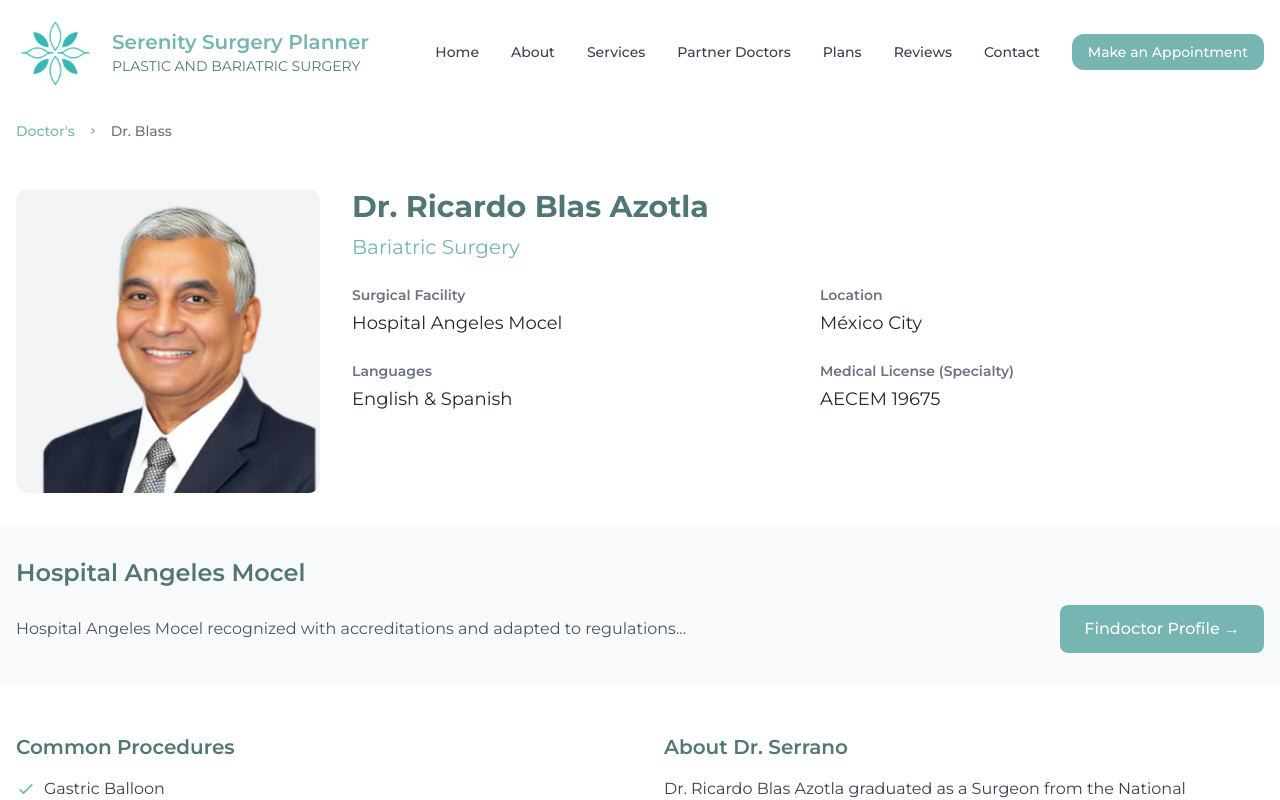
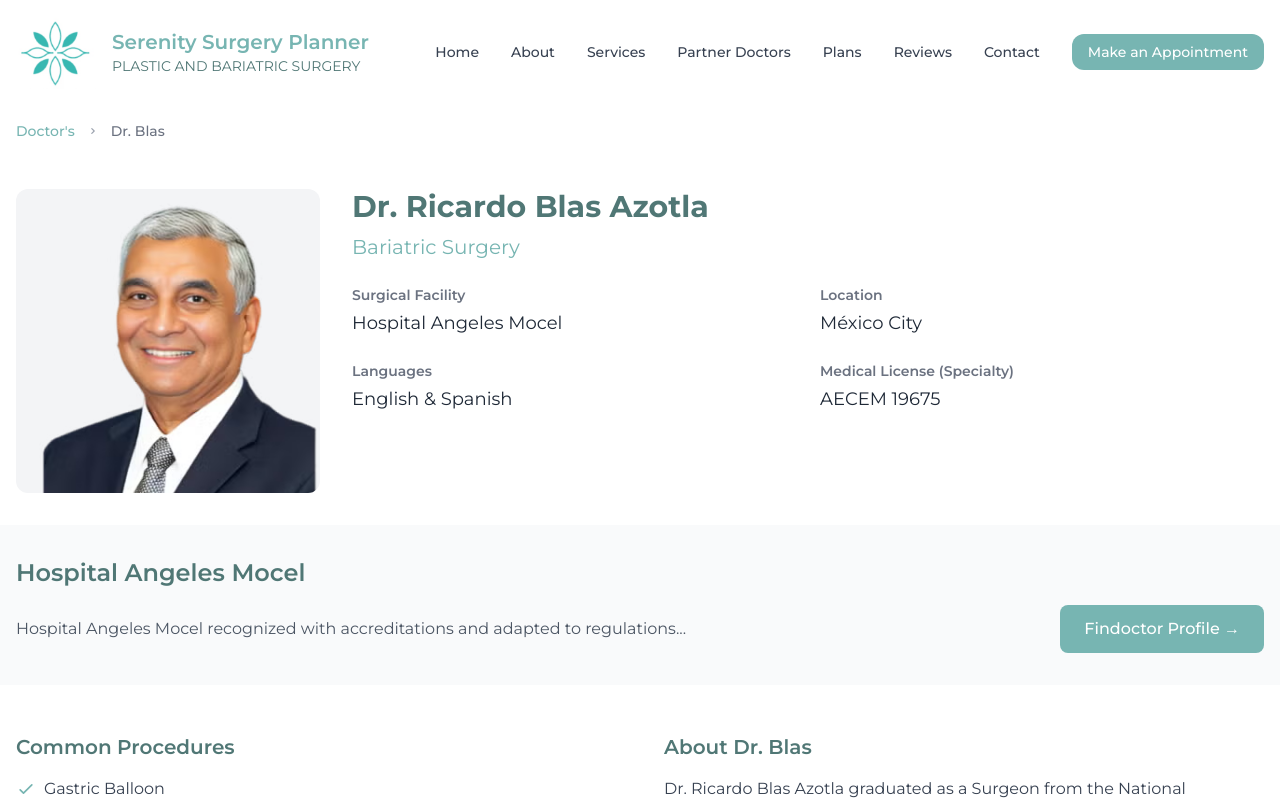
Before and after one commit to Irwingduran/ws-serenity, a Next.js app: page /doctors/doctor2 in a window 1280 px wide. Shown: the top 800 px of the page. Built offline with nearby package versions, Linux system fonts and the light colour scheme.

Commit message:
Update page.tsx/corrección de nombre

```diff
--- a/app/doctors/doctor2/page.tsx
+++ b/app/doctors/doctor2/page.tsx
@@ -36,7 +36,7 @@ const Page = () => {
                 <svg className="w-3 h-3 mx-1 text-gray-400" fill="currentColor" viewBox="0 0 20 20" xmlns="http://www.w3.org/2000/svg">
                   <path fillRule="evenodd" d="M7.293 14.707a1 1 0 010-1.414L10.586 10 7.293 6.707a1 1 0 011.414-1.414l4 4a1 1 0 010 1.414l-4 4a1 1 0 01-1.414 0z" clipRule="evenodd"></path>
                 </svg>
-                <span className="ml-1 text-sm font-medium text-gray-500 md:ml-2">Dr. Blass</span>
+                <span className="ml-1 text-sm font-medium text-gray-500 md:ml-2">Dr. Blas</span>
               </div>
             </li>
           </ol>
@@ -138,7 +138,7 @@ const Page = () => {
 
           {/* Bio */}
           <div>
-            <h3 className="text-xl font-semibold text-[#507775] mb-4">About Dr. Serrano</h3>
+            <h3 className="text-xl font-semibold text-[#507775] mb-4">About Dr. Blas</h3>
             <p className="text-gray-700 mb-4">{doctor.bio}</p>
             {/* Bio
             <Link href="#" className="text-[#77B5B2] hover:text-[#5a9c99] font-medium inline-flex items-center">
```
